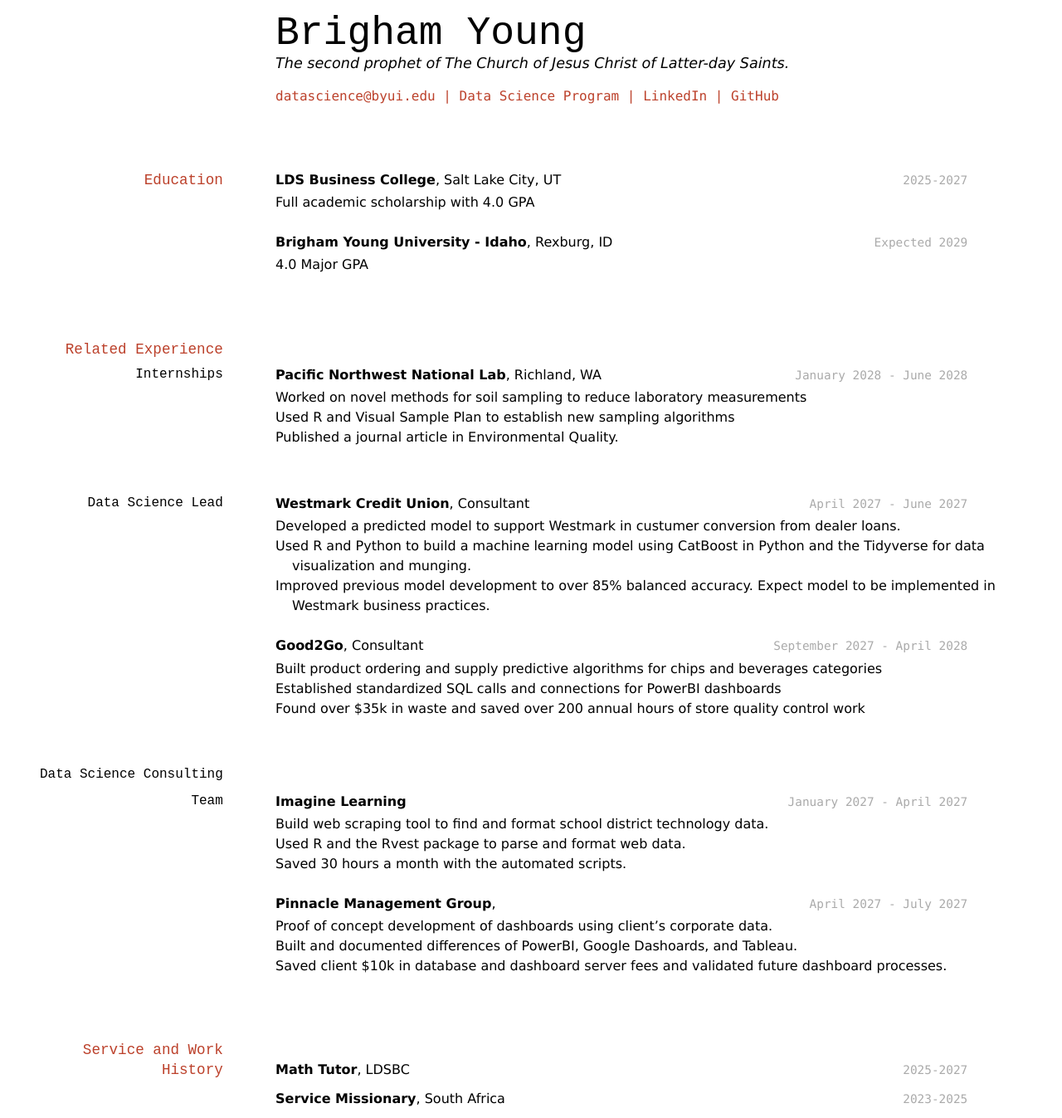
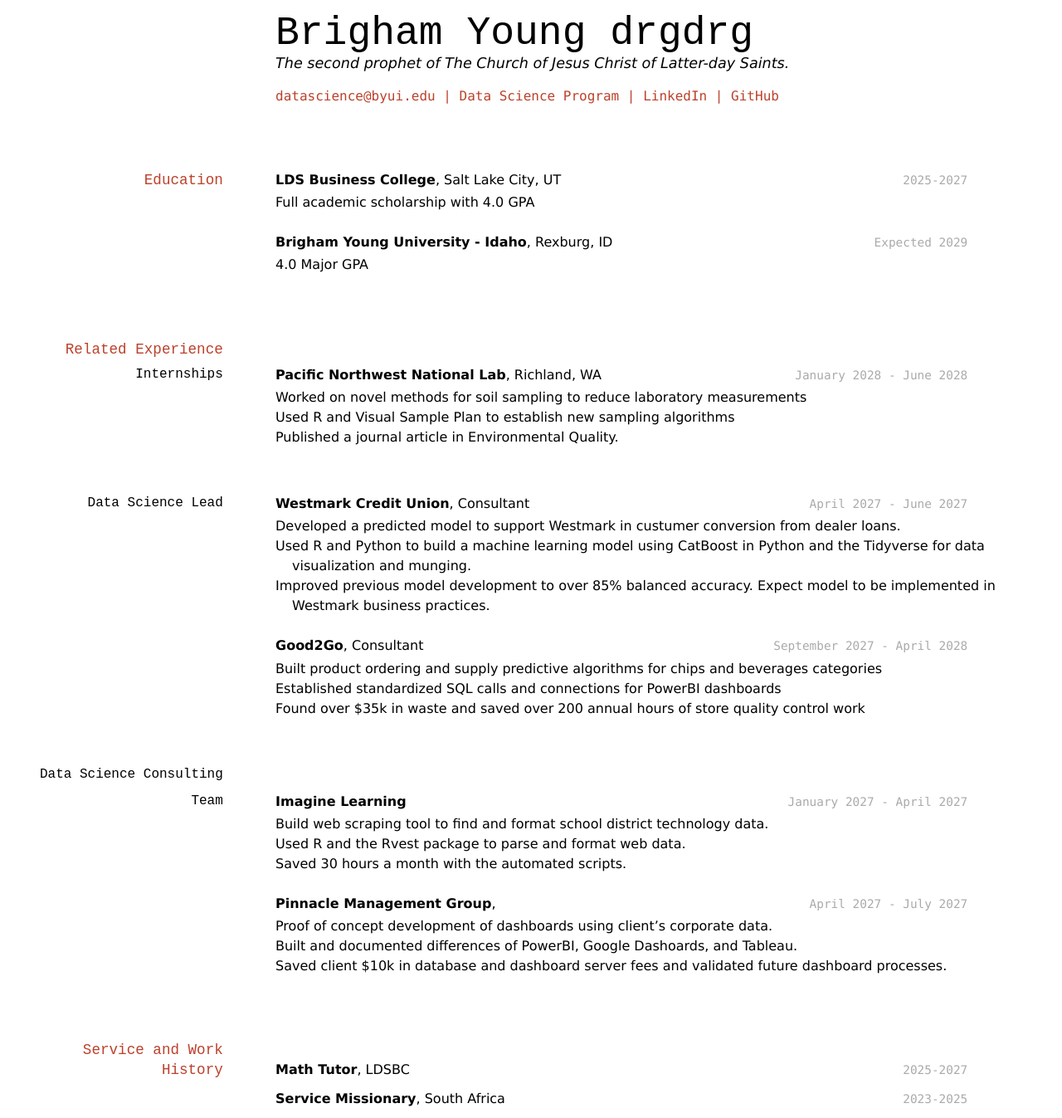
Before and after one commit to croesusking/clara_resume, a Jekyll site: the page built from docs/index.md, in a window 1280 px wide. Shown: the whole page at 83% size. Built offline with Jekyll 4.4.1, drawn with Linux system fonts in a browser that asks for light colours.

Commit message:
dgdgdgedg

```diff
--- a/docs/index.md
+++ b/docs/index.md
@@ -2,7 +2,7 @@
 layout: cv
 title: Brigham Young's Resume sdgdsrgrg
 ---
-# Brigham Young
+# Brigham Young drgdrg
 The second prophet of The Church of Jesus Christ of Latter-day Saints.
 
 <div id="webaddress">
```
